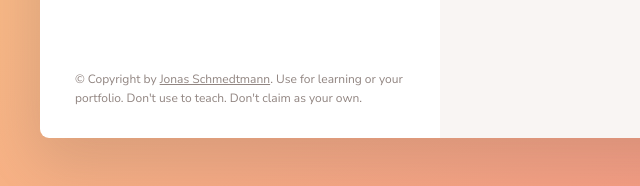
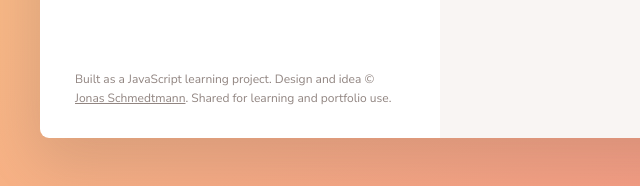
Before and after one commit to PrinceLemayian/forkify, a website built with Parcel: page index.html in a window 1280 px wide. Shown: the part 1083-1269 px from the top of the page, 0-640 px from the left. Built offline with nearby package versions, Linux system fonts and the light colour scheme.

Commit message:
docs: change footer attribution wording

```diff
--- a/index.html
+++ b/index.html
@@ -122,14 +122,13 @@
         </div>
 
         <p class="copyright">
-          &copy; Copyright by
+          Built as a JavaScript learning project. Design and idea &copy;
           <a
             class="twitter-link"
             target="_blank"
             href="https://twitter.com/jonasschmedtman"
             >Jonas Schmedtmann</a
-          >. Use for learning or your portfolio. Don't use to teach. Don't claim
-          as your own.
+          >. Shared for learning and portfolio use.
         </p>
       </div>
 
```
